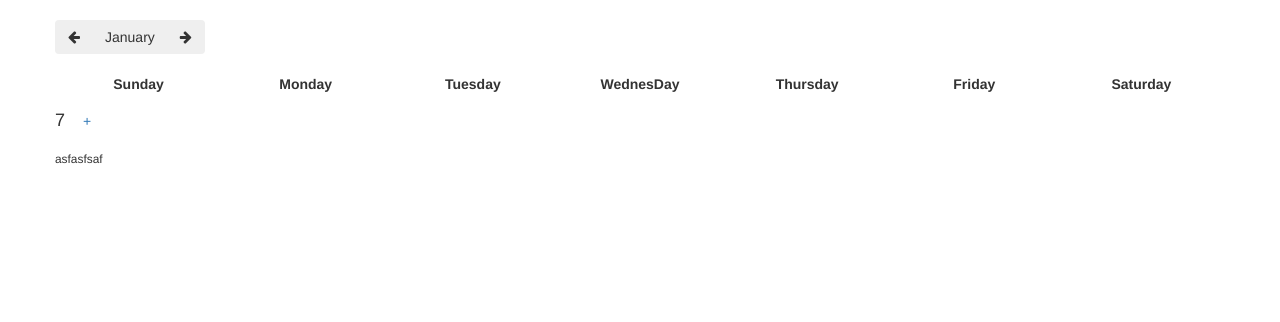
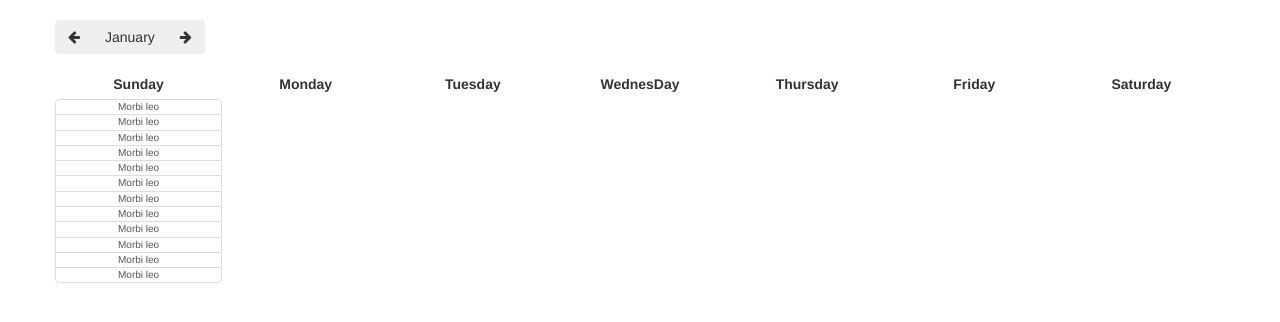
Before and after one commit to rahuliation/calendar, an Angular app: page / in a window 1280 px wide. Shown: the top 322 px of the page. Built offline with nearby package versions, Linux system fonts and the light colour scheme.

Commit message:
calender view developed

```diff
--- a/src/app/app.component.html
+++ b/src/app/app.component.html
@@ -19,7 +19,7 @@
     <br>
     </div>
   </div>
- <div class="row seven-cols">
+ <div class="row seven-cols hidden-md-down ">
     <div class="col-lg-1 col-md-1 col-sm-12 col-xs-12">
       <div class="card text-center">
        <b>Sunday</b>
@@ -59,18 +59,32 @@
  </div>
   <div class="row seven-cols">
     <div class="col-lg-1 col-md-1 col-sm-12 col-xs-12">
-      <div class="card">
+      <div class="card day-card">
          <div class="card-block">
+          <a class="btn btn-secondary btn-sm add-btn" href="www.facebook.com" >+</a>
+          <div class="date-head ">
+           <h1 class="card-title "><b>7 <small class="hidden-md-up">Saturday</small></b>  </h1>
 
-           <h4 class="card-title">7   <button type="button" class="btn btn-link">+</button> </h4>
-           <small>asfasfsaf</small>
+
+          </div>
          </div>
+              <div class="events" >
+                <div class="list-group">
+                <a href="#" class="list-group-item alert-success bg- list-group-item-action event-item">Morbi leo</a>
+                <a href="#" class="list-group-item  list-group-item-action event-item">Morbi leo</a>
+                <a href="#" class="list-group-item  list-group-item-action event-item">Morbi leo</a>
+                <a href="#" class="list-group-item  list-group-item-action event-item">Morbi leo</a>
+                <a href="#" class="list-group-item  list-group-item-action event-item">Morbi leo</a>
+                <a href="#" class="list-group-item  list-group-item-action event-item">Morbi leo</a>
+                 <a href="#" class="list-group-item alert-success bg- list-group-item-action event-item">Morbi leo</a>
+                <a href="#" class="list-group-item  list-group-item-action event-item">Morbi leo</a>
+                <a href="#" class="list-group-item  list-group-item-action event-item">Morbi leo</a>
+                <a href="#" class="list-group-item  list-group-item-action event-item">Morbi leo</a>
+                <a href="#" class="list-group-item  list-group-item-action event-item">Morbi leo</a>
+                <a href="#" class="list-group-item  list-group-item-action event-item">Morbi leo</a>
+              </div>
+              </div>
       </div>
     </div>
-
-
-
-
-
   </div>
 </div>
--- a/src/styles.css
+++ b/src/styles.css
@@ -39,3 +39,29 @@
      padding: 0px;
   }
 }
+
+.add-btn{
+    position: absolute;
+    top:0px;
+    right: 0px;
+}
+.date-head{
+    position: absolute;
+    top:5px;
+}
+.event-item{
+    padding: 0px;
+    text-align: center;
+    font-size: 10px;
+}
+.day-card {
+
+    height: 150px;
+}
+.events{
+    margin-top: 5px;
+    overflow: auto;
+}
+.card-title small {
+    font-size: 16px;
+}
```
